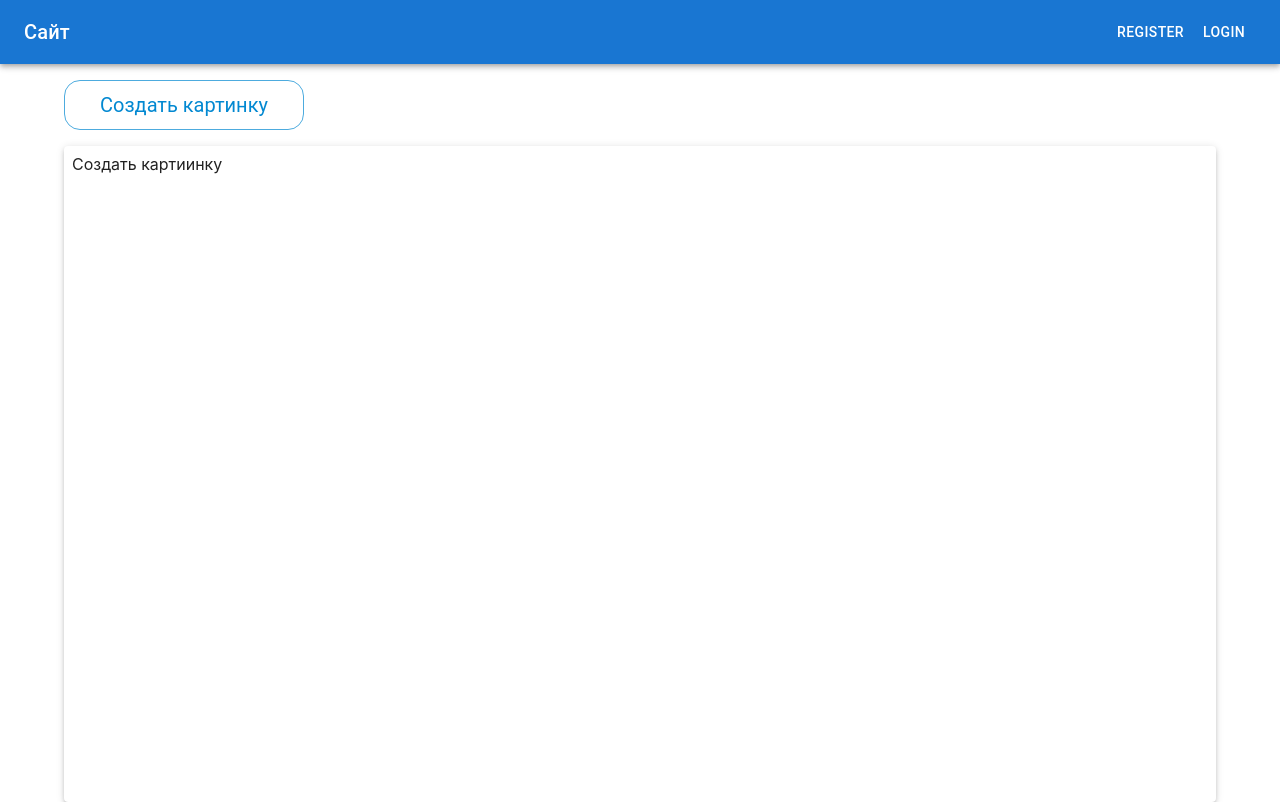
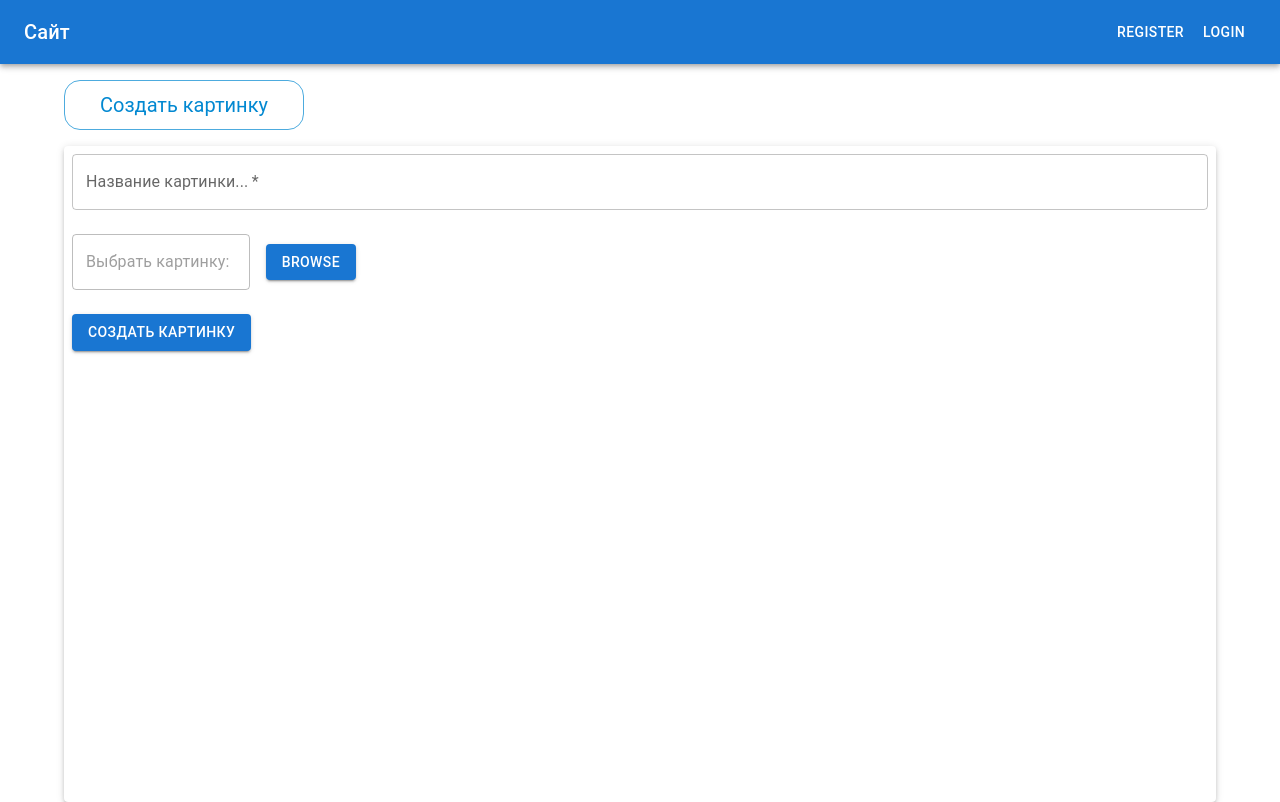
Before and after one commit to Firarmir-124/GalleryApp, a React (Create React App) app in the folder frontend/: page /createImage in a window 1280 px wide. Built offline with nearby package versions, Linux system fonts and the light colour scheme.

Commit message:
#frontend Описал логику создания картинки в контейнер CreateImage

```diff
--- /dev/null
+++ b/frontend/src/components/Form/Form.tsx
@@ -0,0 +1,78 @@
+import React, {useState} from 'react';
+import {Box, Button, CircularProgress, Grid, TextField} from "@mui/material";
+import FileInput from "../FileInput/FileInput";
+import {ImagesMutation} from "../../types";
+import {useAppSelector} from "../../app/hooks";
+import {selectImageError, selectPostImageLoading} from "../../store/imageSlice";
+
+interface Props {
+  onSubmit: (image: ImagesMutation) => void;
+}
+
+const Form:React.FC<Props> = ({onSubmit}) => {
+  const [value, setValue] = useState<ImagesMutation>({
+    title: '',
+    image: null,
+  });
+  const loading = useAppSelector(selectPostImageLoading);
+  const error = useAppSelector(selectImageError);
+
+  const onChange = (e: React.ChangeEvent<HTMLInputElement>) => {
+    const {name, value} = e.target;
+    setValue(prev => ({...prev, [name]: value}));
+  };
+
+  const fileInputChange = (e: React.ChangeEvent<HTMLInputElement>) => {
+    const {name, files} = e.target
+    setValue(prev => ({...prev, [name]: files && files[0] ? files[0] : null}));
+  };
+
+  const getFieldError = (fieldName: string) => {
+    try {
+      return error?.errors[fieldName].message;
+    } catch {
+      return undefined;
+    }
+  };
+
+  const onFormSubmit = (e: React.FormEvent) => {
+    e.preventDefault();
+    onSubmit(value);
+  };
+
+  return (
+    <Box component='form' onSubmit={onFormSubmit}>
+      <Grid spacing={3} container>
+        <Grid xs={12} item>
+          <TextField
+            name='title'
+            value={value.title}
+            onChange={onChange}
+            id="outlined-basic"
+            label="Название картинки..."
+            variant="outlined"
+            fullWidth
+            required
+            error={Boolean(getFieldError('title'))}
+            helperText={getFieldError('title')}
+          />
+        </Grid>
+        <Grid xs={12} item>
+          <FileInput
+            onChange={fileInputChange}
+            name='image'
+            label='Выбрать картинку: '
+            error={Boolean(getFieldError('image'))}
+          />
+        </Grid>
+        <Grid xs={12} item>
+          <Button type='submit' disabled={loading} variant='contained'>
+            {!loading ? 'Создать картинку' : <CircularProgress/>}
+          </Button>
+        </Grid>
+      </Grid>
+    </Box>
+  );
+};
+
+export default Form;
--- a/frontend/src/containers/CreateImage/CreateImage.tsx
+++ b/frontend/src/containers/CreateImage/CreateImage.tsx
@@ -1,8 +1,21 @@
 import React from 'react';
 import Layout from "../../components/Layout/Layout";
 import {Chip, Container, Paper} from "@mui/material";
+import Form from "../../components/Form/Form";
+import {ImagesMutation} from "../../types";
+import {useAppDispatch} from "../../app/hooks";
+import {createImage} from "../../store/imageThunk";
+import {useNavigate} from "react-router-dom";
 
 const CreateImage = () => {
+  const navigate = useNavigate();
+  const dispatch = useAppDispatch();
+
+  const onSubmit = async (image: ImagesMutation) => {
+    await dispatch(createImage(image)).unwrap();
+    navigate('/');
+  };
+
   return (
     <Layout>
       <Container>
@@ -13,7 +26,7 @@ const CreateImage = () => {
           color="info"
         />
         <Paper elevation={3} sx={{minHeight: '80vh', p: 1}}>
-          Создать картиинку
+          <Form onSubmit={onSubmit}/>
         </Paper>
       </Container>
     </Layout>
```
